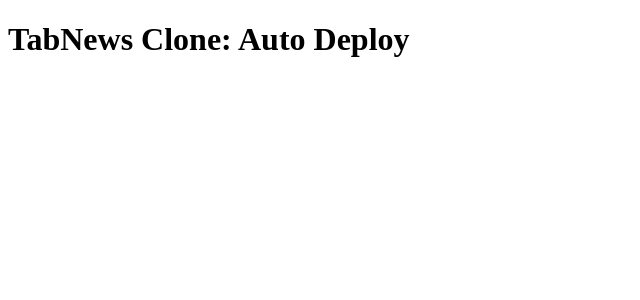
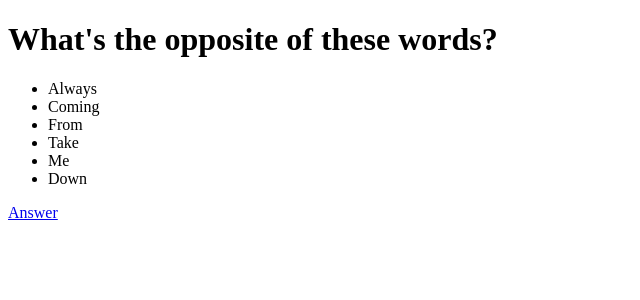
Before and after one commit to LeoDroves/clone-tabnews, a Next.js app: page / in a window 1280 px wide. Shown: the top 300 px of the page, without its empty margins (0-640 px from the left). Built offline with nearby package versions, Linux system fonts and the light colour scheme.

Commit message:
Add the big question

```diff
--- a/pages/index.js
+++ b/pages/index.js
@@ -1,5 +1,18 @@
 function Home() {
-    return <h1>TabNews Clone: Auto Deploy</h1>
+    return (
+        <>
+            <h1>What's the opposite of these words?</h1>
+            <ul>
+                <li>Always</li>
+                <li>Coming</li>
+                <li>From</li>
+                <li>Take</li>
+                <li>Me</li>
+                <li>Down</li>
+            </ul>
+            <a href="https://www.youtube.com/shorts/41iWg91yFv0">Answer</a>
+        </>
+    )
 }
 
 export default Home
```
